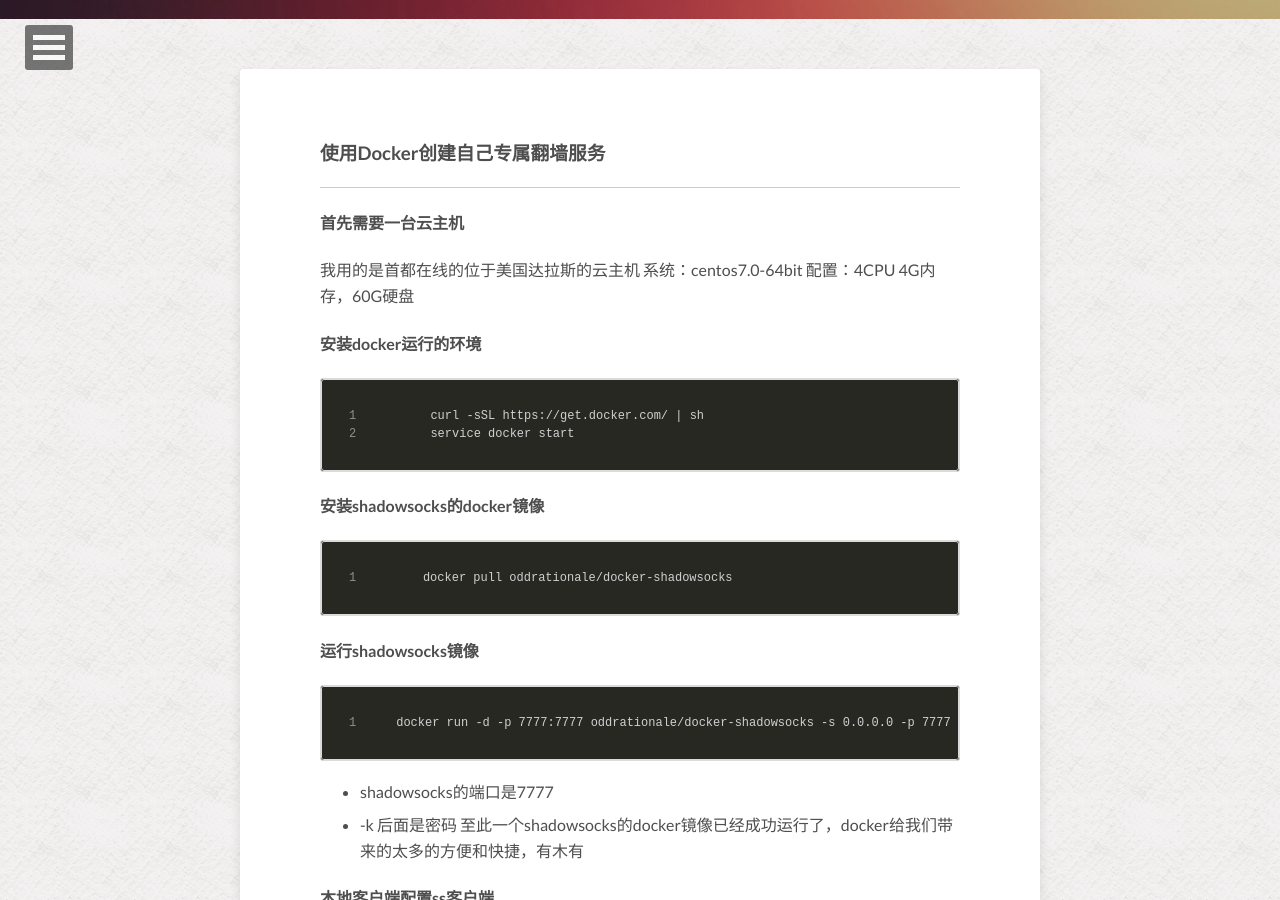
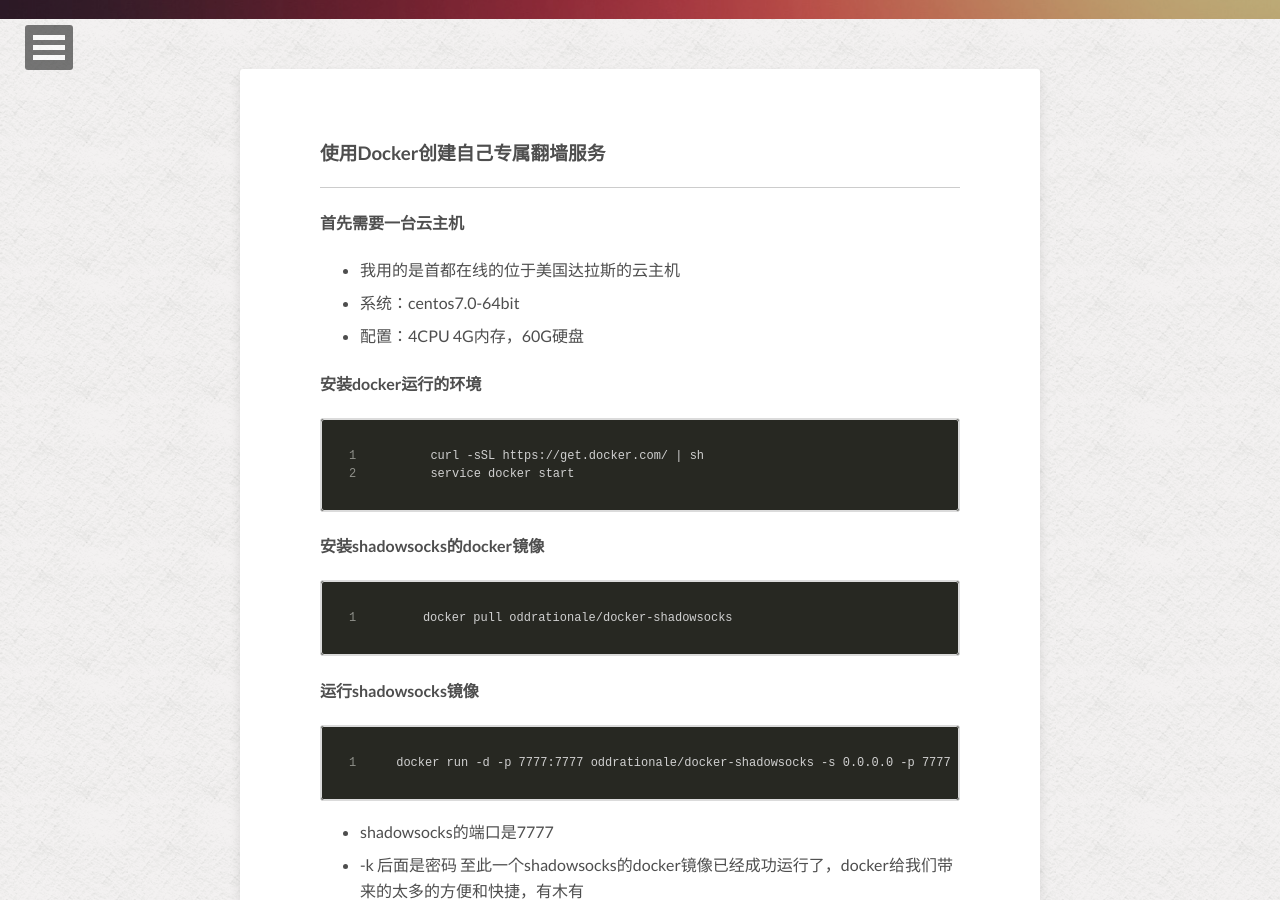
Before and after one commit to hj1984930/hj1984930.github.io, a Jekyll site: the page built from _posts/2015-10-22-docker-shadowsocks.md, in a window 1280 px wide and 900 px high, scrolled down 381 px. Built offline with Jekyll 4.4.1, drawn with Linux system fonts in a browser that asks for light colours; nearby versions of some CDN libraries; comment, search, counter and statistics services are not loaded.

```diff
--- a/_posts/2015-10-22-docker-shadowsocks.md
+++ b/_posts/2015-10-22-docker-shadowsocks.md
@@ -15,9 +15,9 @@ image:
 
 ####首先需要一台云主机
 
-我用的是首都在线的位于美国达拉斯的云主机
-系统：centos7.0-64bit
-配置：4CPU 4G内存，60G硬盘
+* 我用的是首都在线的位于美国达拉斯的云主机
+* 系统：centos7.0-64bit
+* 配置：4CPU 4G内存，60G硬盘
 
 ####安装docker运行的环境
 
```
